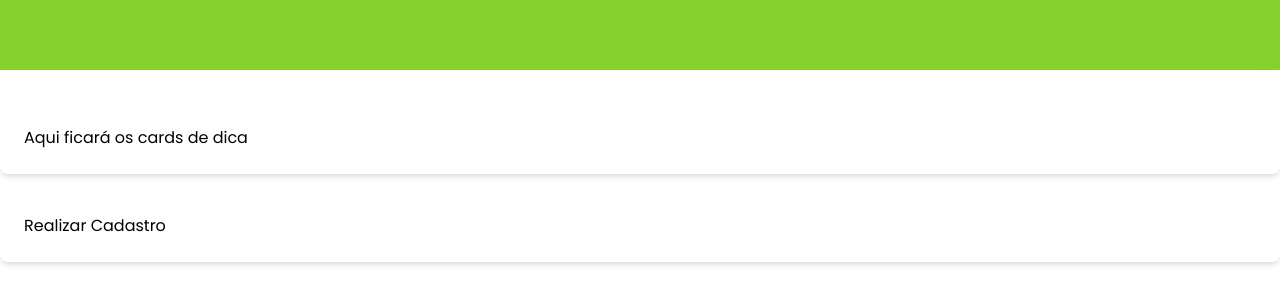
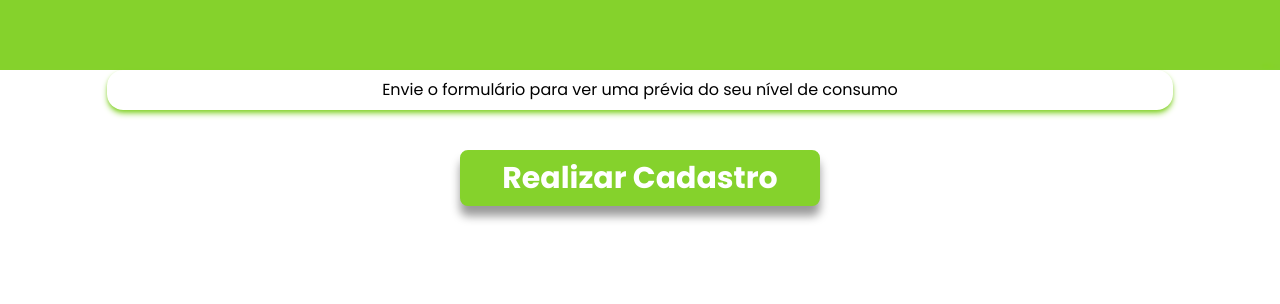
Before and after one commit to peguidotte/GreenFlow, a React (Vite) app: page / in a window 1280 px wide. Shown: the part 1110-1414 px from the top of the page. Built offline with nearby package versions, Linux system fonts and the light colour scheme; no server answers.

Commit message:
Cards e lógica previamente prontos
Faltam algumas estilizações e também a filtragem para exibir a mensagem correta.

```diff
--- a/src/components/EnergyForm.jsx
+++ b/src/components/EnergyForm.jsx
@@ -1,7 +1,8 @@
 import { useState, useEffect } from "react";
+import PropTypes from "prop-types";
 import "./EnergyForm.css";
 
-const EnergyForm = () => {
+const EnergyForm = ({ setFormSubmitted }) => {
   const [formData, setFormData] = useState({
     consumingProfile: "",
     peopleLiving: "",
@@ -63,6 +64,7 @@ const EnergyForm = () => {
 
     localStorage.setItem("formData", JSON.stringify(dataToSave));
     alert("Informações salvas com sucesso!");
+    setFormSubmitted((prev) => !prev); // Toggle the formSubmitted state to trigger re-fetch
   };
 
   return (
@@ -168,4 +170,8 @@ const EnergyForm = () => {
   );
 };
 
+EnergyForm.propTypes = {
+  setFormSubmitted: PropTypes.func.isRequired,
+};
+
 export default EnergyForm;
--- a/src/components/FeedbackCards.jsx
+++ b/src/components/FeedbackCards.jsx
@@ -0,0 +1,93 @@
+import { useEffect, useState } from "react";
+import PropTypes from "prop-types";
+
+const FeedbackCards = ({ formSubmitted }) => {
+  const [essentialsData, setEssentialsData] = useState([]);
+  const [statesData, setStatesData] = useState(null);
+  const [consumingProfile, setConsumingProfile] = useState(null);
+  const [peopleLiving, setPeopleLiving] = useState(null);
+  const [energyConsumption, setEnergyConsumption] = useState(null);
+  const [state, setState] = useState(null);
+
+  const fetchFormData = () => {
+    const formData = JSON.parse(localStorage.getItem("formData"));
+    if (formData) {
+      setConsumingProfile(formData.consumingProfile);
+      if (
+        formData.consumingProfile !== "industrial" &&
+        formData.consumingProfile !== "comercial"
+      ) {
+        setPeopleLiving(formData.peopleLiving);
+      }
+      setEnergyConsumption(formData.energyConsumption);
+      setState(formData.state);
+    }
+  };
+
+  useEffect(() => {
+    fetchFormData();
+
+    fetch("https://673cd4af96b8dcd5f3fbdb27.mockapi.io/api/v1/consumptionData")
+      .then((response) => {
+        if (!response.ok) {
+          throw new Error("Erro ao buscar os dados: " + response.status);
+        }
+        return response.json();
+      })
+      .then((data) => {
+        const essentials = data[0];
+        setEssentialsData(essentials);
+        console.log("Essentials:", essentials);
+
+        const states = data[1].states;
+        console.log("Estados:", states);
+        setStatesData(states);
+      })
+      .catch((error) => {
+        console.error("Erro:", error);
+      });
+  }, [formSubmitted]); // Re-fetch data when formSubmitted changes
+
+  useEffect(() => {
+    if (essentialsData && statesData && state) {
+      console.log(
+        "Tarifa média residencial:",
+        essentialsData.tariffAvgResidential
+      );
+      console.log(`Cidade de ${state}:`, statesData[state]);
+    }
+  }, [essentialsData, statesData, state]);
+
+  return (
+    <div className="w-10/12">
+      {statesData && state && statesData[state] ? (
+        <div>
+          <h2>Estado: {state}</h2>
+          <p className="text-black">ID: {statesData[state].id}</p>
+          <p className="text-black">
+            Consumo Residencial Médio: {statesData[state].avgResidential} kWh
+          </p>
+          <p className="text-black">
+            Consumo Comercial Médio: {statesData[state].avgCommercial} kWh
+          </p>
+          <p className="text-black">
+            Consumo Industrial Médio: {statesData[state].avgIndustrial} kWh
+          </p>
+        </div>
+      ) : (
+        <div className="text-center shadow-md shadow-mid-green px-5 py-2 rounded-2xl">
+          <h2></h2>
+          <h2>
+            Envie o formulário para ver uma prévia do seu nível de consumo
+          </h2>
+        </div>
+      )}
+    </div>
+  );
+};
+
+FeedbackCards.propTypes = {
+  formSubmitted: PropTypes.bool.isRequired,
+};
+
+export default FeedbackCards;
--- a/src/pages/Greenflow.jsx
+++ b/src/pages/Greenflow.jsx
@@ -19,7 +19,7 @@ DashboardCard.propTypes = {
     icon: PropTypes.string.isRequired,
 };
 
-const Greenflow = () => {
+function Greenflow() {
     return (
         <div className="p-8 bg-gray-100 min-h-screen">
             <h1 className="text-3xl font-bold mb-8">Dashboard</h1>
--- a/src/pages/Home.jsx
+++ b/src/pages/Home.jsx
@@ -1,13 +1,15 @@
-import EnergyForm from "../components/EnergyForm";
-import { useEffect } from "react";
+import { useState, useEffect } from "react";
 import { useNavigate } from "react-router-dom";
 import Aos from "aos";
+import EnergyForm from "../components/EnergyForm";
+import FeedbackCards from "../components/FeedbackCards";
 import "aos/dist/aos.css";
 import "../pages/Home.css";
 
 function Home() {
   const navigate = useNavigate();
   const isLoggedIn = localStorage.getItem("loggedIn") === "true";
+  const [formSubmitted, setFormSubmitted] = useState(false);
 
   useEffect(() => {
     Aos.init({ duration: 1000 });
@@ -67,17 +69,16 @@ function Home() {
           <p data-aos="fade-up" className="text-white font-normal text-sm px-6 sm:px-10 md:px-16 lg:px-52 xl:px-60 text-balance text-center mb-4">Observações: Seu perfil de consumo serve para gerarmos uma média justa baseado em seu consumo real,
           seu consumo em Kwh pode ser encontrado na sua conta de luz, caso seu perfil seja residencial insira o número de habitantes para gerarmos uma média por pessoa,
           seu estado é pedido somente para medições de acordo com a tarifa energética do estado.</p>
-          <EnergyForm/>
+          <EnergyForm setFormSubmitted={setFormSubmitted} />
         </section>
       </div>
       <div
-        className="card bg-gray-100 p-6 rounded-lg shadow-md mt-8"
-        data-aos="fade-up"
+        className="flex flex-col items-center justify-center"
       >
-        <p>Aqui ficará os cards de dica</p>
+        <FeedbackCards formSubmitted={formSubmitted} />
       </div>
-      <div className="card bg-gray-100 p-6 rounded-lg shadow-md mt-4">
-        <p>Realizar Cadastro</p>
+      <div className="flex justify-center mt-10" data-aos="fade-up">
+          <SignButton />
       </div>
     </>
   );
```
